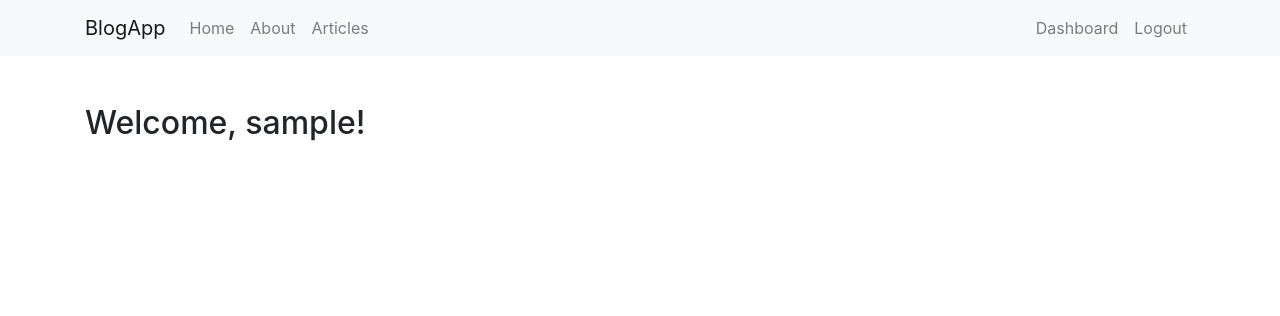
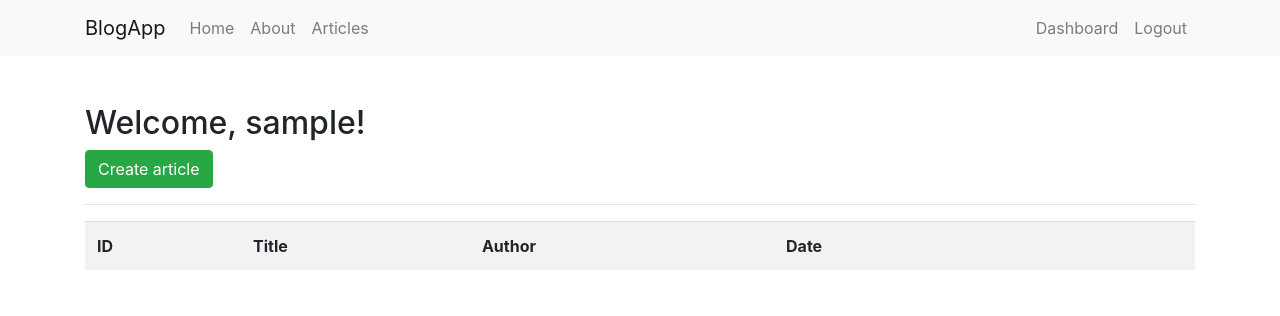
Before and after one commit to IamOuttasight/Simple-Blog-Flask-Bootstrap, a Flask app: page /dashboard in a window 1280 px wide. Shown: the top 316 px of the page. Run offline with Flask 2, Linux system fonts and the light colour scheme; the visitor is signed in with stand-in values (Sample User, id 1); data that the repository does not hold is empty; some libraries are stand-ins or nearby versions.

Commit message:
Created 'articles' table, 'ArticleForm', modified templates related to that table, created 'add_article' view

```diff
--- a/app/app.py
+++ b/app/app.py
@@ -11,7 +11,7 @@ from wtforms import Form, StringField, TextAreaField, PasswordField, validators
 from passlib.hash import sha256_crypt
 from functools import wraps
 
-from data import Articles
+#from data import Articles
 
 
 app = Flask(__name__)
@@ -26,7 +26,7 @@ app.config['MYSQL_CURSORCLASS'] = 'DictCursor'
 mysql = MySQL(app)
 
 # Temporary articles
-Articles = Articles()
+#Articles = Articles()
 
 
 @app.route('/')
@@ -41,12 +41,22 @@ def about():
 
 @app.route('/articles')
 def articles():
-    return render_template('articles.html', articles=Articles)
+    cur = mysql.connection.cursor()
+    result = cur.execute("SELECT * FROM articles")
+    articles = cur.fetchall()
+    cur.close()
+    if result > 0:
+        return render_template('articles.html', articles=articles)
+    else:
+        return render_template('articles.html')
 
 
 @app.route('/article/<string:id>/')
 def article(id):
-    return render_template('article.html', id=id)
+    cur = mysql.connection.cursor()
+    cur.execute("SELECT * FROM articles WHERE id=%s", [id])
+    article = cur.fetchone()
+    return render_template('article.html', article=article)
 
 
 class RegisterForm(Form):
@@ -115,6 +125,7 @@ def login():
             # Get stored hash
             data = cur.fetchone()
             password = data['password']
+            cur.close()
 
             # Compare passwords
             if sha256_crypt.verify(password_candidate, password):
@@ -127,21 +138,13 @@ def login():
                 #error = 'Invalid login'
                 flash('Invalid login', 'danger')
                 return render_template('login.html')
-
+        else:
             cur.close()
-        else:
             #error = 'Username not found'
             flash('Username not found', 'danger')
             return render_template('login.html')
 
     return render_template('login.html')
-
-
-@app.route('/logout')
-def logout():
-    session.clear()
-    flash('You are now logged out', 'success')
-    return redirect(url_for('login'))
 
 
 def is_logged_in(f):
@@ -155,10 +158,48 @@ def is_logged_in(f):
     return wrapper
 
 
+@app.route('/logout')
+@is_logged_in
+def logout():
+    session.clear()
+    flash('You are now logged out', 'success')
+    return redirect(url_for('login'))
+
+
 @app.route('/dashboard')
 @is_logged_in
 def dashboard():
-    return render_template('dashboard.html')
+    cur = mysql.connection.cursor()
+    result = cur.execute("SELECT * FROM articles")
+    articles = cur.fetchall()
+    cur.close()
+    if result > 0:
+        return render_template('dashboard.html', articles=articles)
+    else:
+        return render_template('dashboard.html')
+
+class ArticleForm(Form):
+    title = StringField('Title', validators=[validators.Length(min=1, max=205)])
+    body = TextAreaField('Content', validators=[validators.Length(min=30)])
+
+
+@app.route('/add_article', methods=['POST', 'GET'])
+@is_logged_in
+def add_article():
+    form = ArticleForm(request.form)
+    if request.method == 'POST' and form.validate():
+        title = form.title.data
+        body = form.body.data
+
+        cur = mysql.connection.cursor()
+        cur.execute("INSERT INTO articles(title, body, author) VALUES(%s, %s, %s)", (title, body, session['username']))
+        mysql.connection.commit()
+        cur.close()
+
+        flash('Article created', 'success')
+        return redirect(url_for('dashboard'))
+
+    return render_template('add_article.html', form=form)
 
 
 if __name__ == "__main__":
--- a/app/templates/dashboard.html
+++ b/app/templates/dashboard.html
@@ -6,4 +6,27 @@
 
 {% block body %}
     <h2>Welcome, {{ session.username }}!</h2>
+    <a class="btn btn-success" href="/add_article">Create article</a>
+    <hr>
+
+    <table class="table table-striped">
+        <tr>
+            <th>ID</th>
+            <th>Title</th>
+            <th>Author</th>
+            <th>Date</th>
+            <th></th>
+            <th></th>
+        </tr>
+        {% for article in articles %}
+            <tr>
+                <td>{{ article.id }}</td>
+                <td>{{ article.title }}</td>
+                <td>{{ article.author }}</td>
+                <td>{{ article.create_date }}</td>
+                <td><a href="/edit_article/{{ article.id }}" class="btn btn-info float-right">Edit</a></td>
+                <td><a href="#" class="btn btn-danger">Delete</a></td>
+            </tr>
+        {% endfor %}
+    </table>
 {% endblock %}
--- a/app/templates/home.html
+++ b/app/templates/home.html
@@ -10,5 +10,11 @@
             <h1 class="display-4">Welcome Home!</h1>
             <p class="lead">This is a homepage of the Simple Blog Flask Bootstrap</p>
         </div>
+        {% if session.logged_in == NULL %}
+            <div class="mt-5">
+                <a href="/register" class="btn btn-primary btn-lg">Register</a>
+                <a href="/login" class="btn btn-success btn-lg">Login</a>
+            </div>
+        {% endif %}
     </div>
 {% endblock %}
--- a/app/templates/layout.html
+++ b/app/templates/layout.html
@@ -11,6 +11,7 @@
         integrity="sha384-Q6E9RHvbIyZFJoft+2mJbHaEWldlvI9IOYy5n3zV9zzTtmI3UksdQRVvoxMfooAo" crossorigin="anonymous"></script>
     <script src="https://stackpath.bootstrapcdn.com/bootstrap/4.4.1/js/bootstrap.min.js"
         integrity="sha384-wfSDF2E50Y2D1uUdj0O3uMBJnjuUD4Ih7YwaYd1iqfktj0Uod8GCExl3Og8ifwB6" crossorigin="anonymous"></script>
+    <script src="https://cdn.ckeditor.com/4.15.0/standard/ckeditor.js"></script>
     <title>
         {% block title %}{% endblock %} | Blog
     </title>
@@ -25,5 +26,10 @@
         </div>
         {% block body %}{% endblock %}
     </div>
+
+    <script type="text/javascript">
+        CKEDITOR.replace('editor')
+    </script>
+
 </body>
 </html>
```
Also changed, not shown: app/templates/add_article.html (added, +21 -0 lines), app/templates/article.html (+7 -2 lines), 3 other files.
